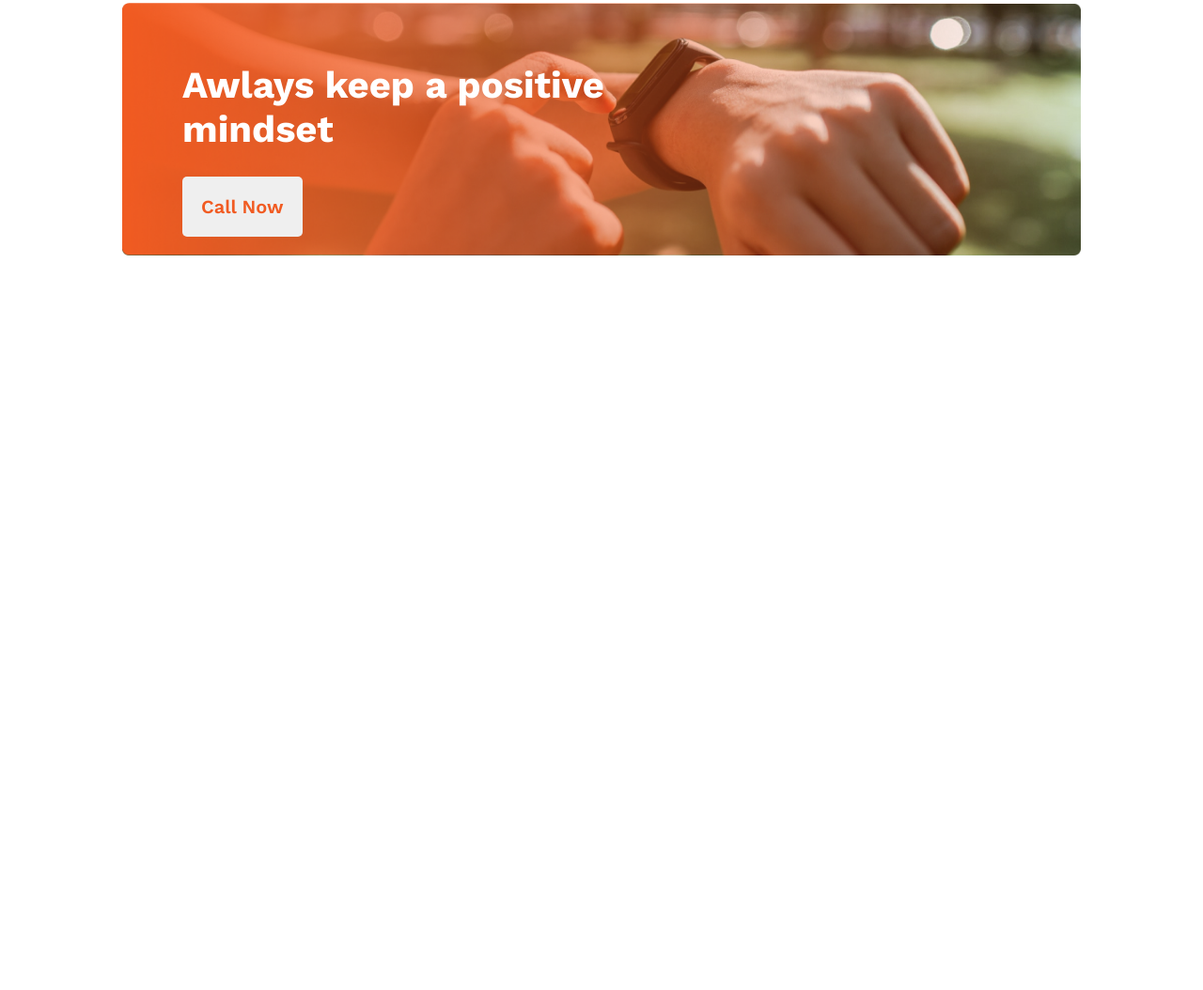
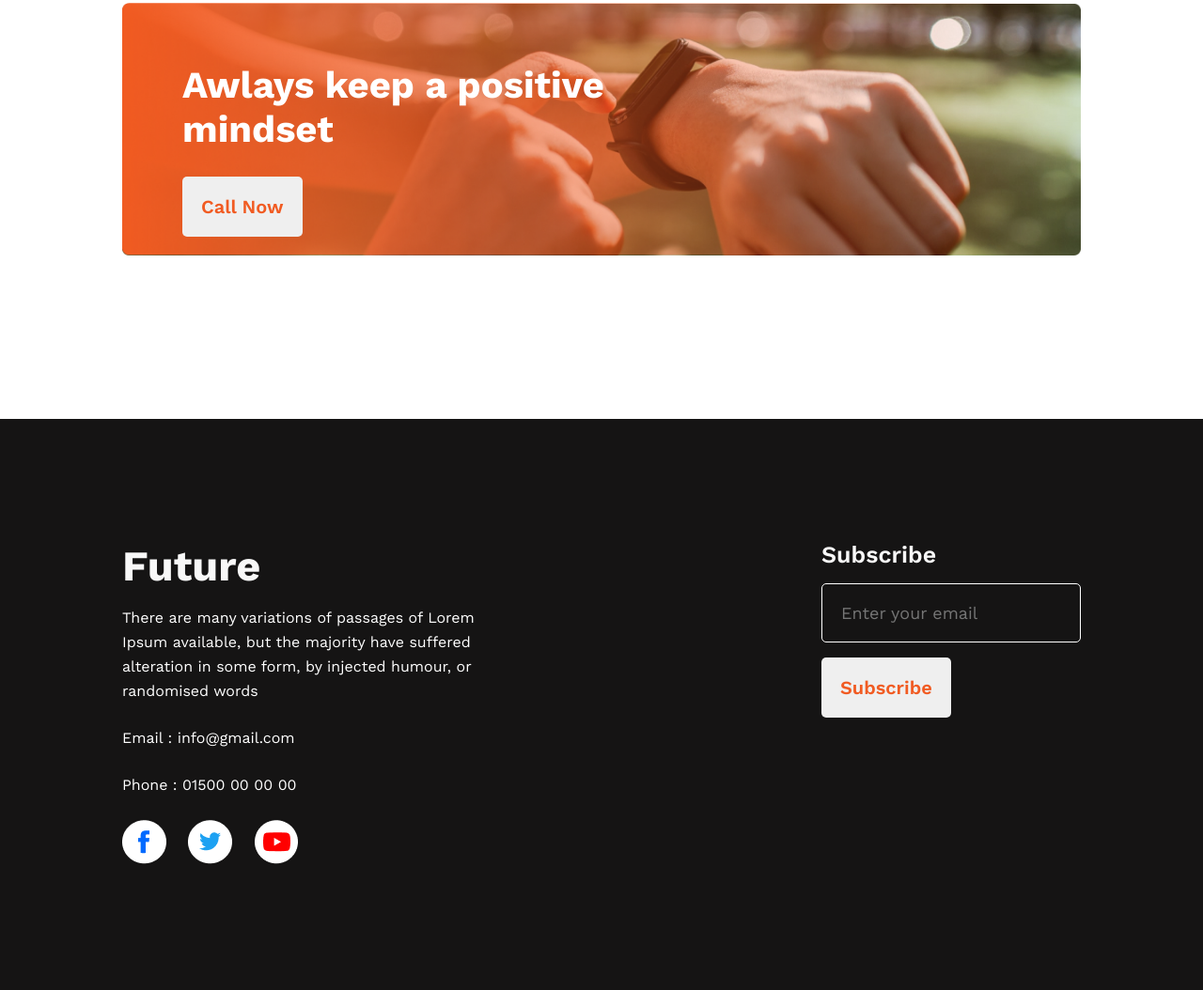
Before and after one commit to mustaqimbd/my-first-assignment, a plain HTML site: page index.html in a window 1280 px wide. Shown: the part 2092-3146 px from the top of the page at 94% size. Before the commit the page ends 2538 px from the top, so only its background shows below. Drawn offline with nearby package versions, Linux system fonts and the light colour scheme.

Commit message:
footer section added

```diff
--- a/index.html
+++ b/index.html
@@ -82,14 +82,34 @@
             <div class="container">
                 <div class="contact-now">
                     <h1>Awlays keep a positive mindset</h1>
-                    <button class="call-btn">Call Now</button>
+                    <button class="btn-primary">Call Now</button>
                 </div>
             </div>
         </section>
 
     </main>
+    <!-- footer section  -->
     <footer>
-
+        <section class="container">
+            <div class="footer-container">
+                <div>
+                    <h1>Future</h1>
+                    <p>There are many variations of passages of Lorem Ipsum available, but the majority have suffered alteration in some form, by injected humour, or randomised words</p>
+                    <p>Email : info@gmail.com</p>
+                    <p>Phone : 01500 00 00 00</p>
+                    <a href="#"><img src="images/icons/fb.png" alt=""></i></a>
+                    <a href="#"><img src="images/icons/twitter.png" alt=""></i></a>
+                    <a href="#"><img src="images/icons/youtube.png" alt=""></i></a>
+                </div>
+                <div>
+                    <h3>Subscribe</h3>
+                    <form action="">
+                        <input type="email" placeholder="Enter your email">
+                        <input type="submit" value="Subscribe" class="btn-primary">
+                    </form>
+                </div>
+            </div>
+        </section>
     </footer>
 </body>
 
--- a/styles/style.css
+++ b/styles/style.css
@@ -131,7 +131,7 @@
     margin-bottom: 27px;
 }
 
-.call-btn {
+.btn-primary {
     font-size: 20px;
     font-weight: 600;
     color: #F15B22;
@@ -140,3 +140,42 @@
     border-radius: 5px;
     border: none;
 }
+
+/* Footer style */
+footer {
+    background: #151414;
+}
+.footer-container {
+    display: flex;
+    padding: 130px 0px;
+    gap: 330px;
+}
+.footer-container h1 {
+    font-size: 45px;
+    font-weight: 700;
+    color: #F8F8F8;
+    margin-bottom: 16px;
+}
+.footer-container p {
+    color: #FFFFFF;
+    margin-bottom: 24px;
+    line-height: 26px;
+}
+.footer-container a {
+    margin-right: 18px;
+}
+.footer-container h3 {
+    font-size: 25px;
+    font-weight: 600;
+    color: #F8F8F8;
+    margin-bottom: 16px;
+}
+.footer-container input[type="email"] {
+    font-size: 18px;
+    color: #F3F3F3;
+    padding: 20px;
+    border-radius: 5px;
+    background: #151414;
+    border: 1px solid #FFFFFF;
+    margin-bottom: 16px;
+}
```
